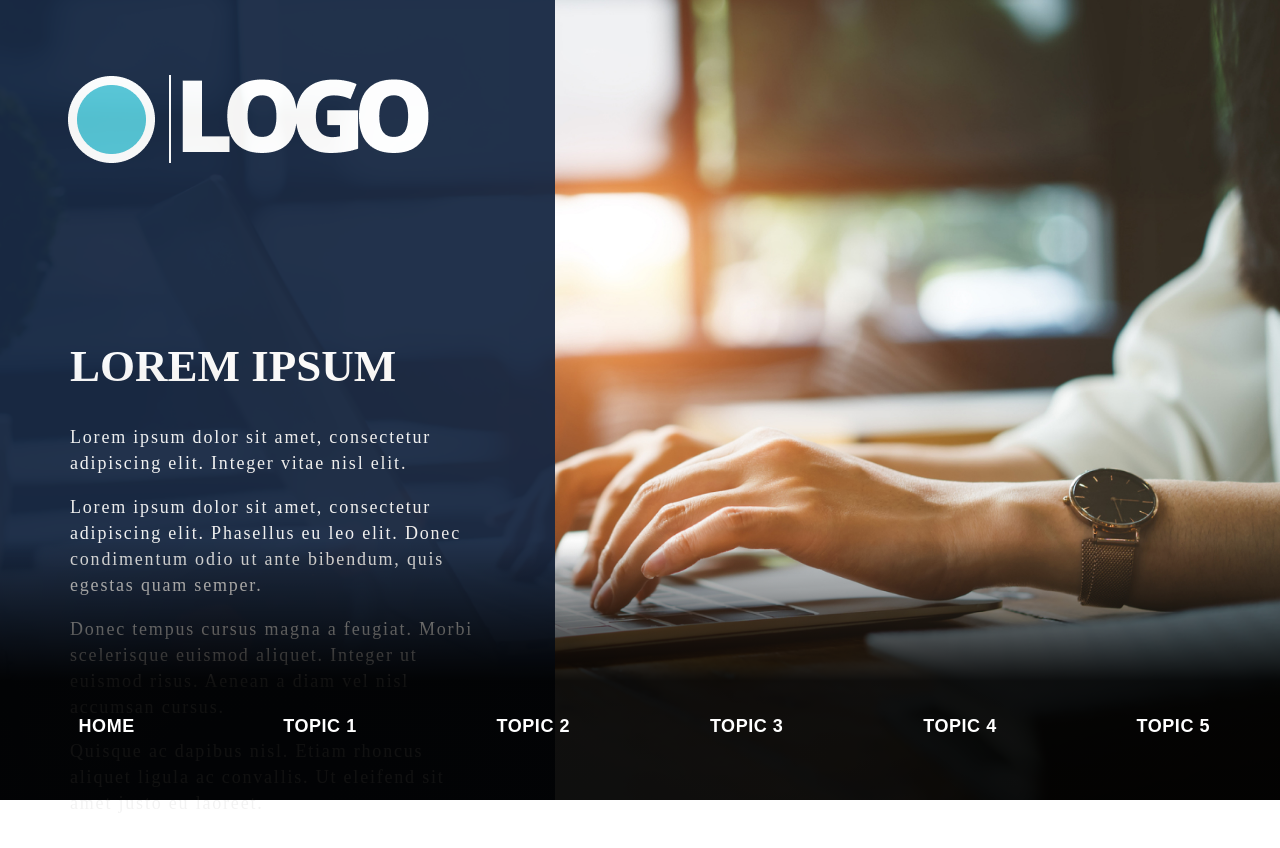
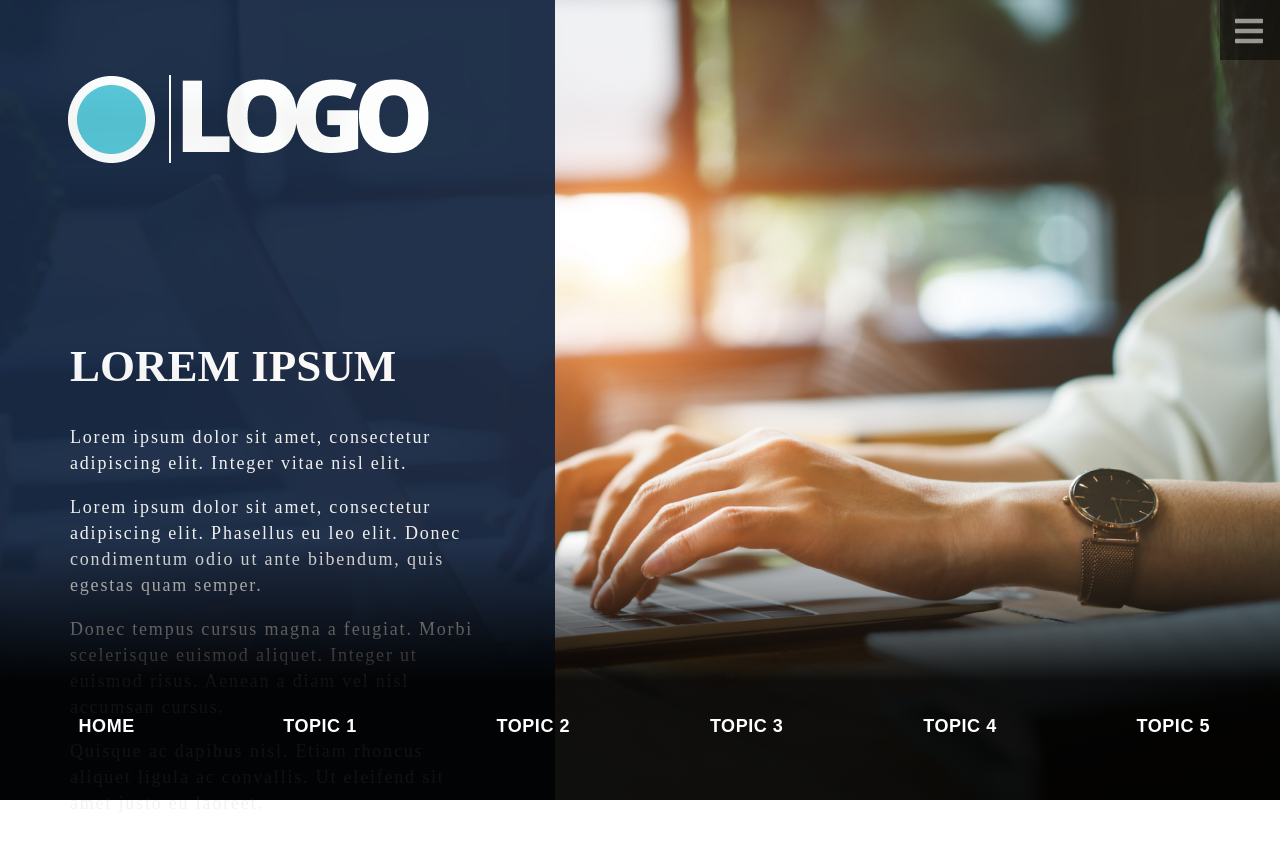
Before and after one commit to jchu521/javascript-test, a React (Create React App) app: page /home in a window 1280 px wide. Shown: the top 848 px of the page. Built offline with nearby package versions, Linux system fonts and the light colour scheme.

Commit message:
Add Bar Component and install font Awesome Package

```diff
--- a/package.json
+++ b/package.json
@@ -3,6 +3,9 @@
   "version": "0.1.0",
   "private": true,
   "dependencies": {
+    "@fortawesome/fontawesome-svg-core": "^1.2.26",
+    "@fortawesome/free-solid-svg-icons": "^5.12.0",
+    "@fortawesome/react-fontawesome": "^0.1.8",
     "@testing-library/jest-dom": "^4.2.4",
     "@testing-library/react": "^9.3.2",
     "@testing-library/user-event": "^7.1.2",
--- /dev/null
+++ b/src/components/Bar/Bar.css
@@ -0,0 +1,12 @@
+.bar-box {
+  position: absolute;
+  right: 0;
+  width: 60px;
+  height: 60px;
+  background: #000000;
+  opacity: 0.5;
+}
+
+.bar-icon {
+  margin: 25% 25%;
+}
--- /dev/null
+++ b/src/components/Bar/Bar.jsx
@@ -0,0 +1,19 @@
+import React from "react";
+
+import { FontAwesomeIcon } from "@fortawesome/react-fontawesome";
+import { faBars } from "@fortawesome/free-solid-svg-icons";
+
+import "./Bar.css";
+
+export default function Bar() {
+  return (
+    <div className="bar-box">
+      <FontAwesomeIcon
+        className="bar-icon"
+        size="2x"
+        icon={faBars}
+        color="white"
+      />
+    </div>
+  );
+}
--- a/src/components/pages/Page/Page.jsx
+++ b/src/components/pages/Page/Page.jsx
@@ -4,6 +4,7 @@ import Home from "../Home/Home";
 import Topic from "../Topic/Topic";
 import Navbar from "../../Navbar/Navbar";
 import Banner from "../../Banner/Banner";
+import Bar from "../../Bar/Bar";
 
 import HomeBackground from "../../../images/home1-bg.jpg";
 import TopicsBackground from "../../../images/home1-topic.jpg";
@@ -25,6 +26,7 @@ export default function Page({ history }) {
       }}
       className="page-background"
     >
+      <Bar />
       <Banner history={history}>
         {
           {
```
Also changed, not shown: 1 other file (tests, documents, lock files or other folders).
